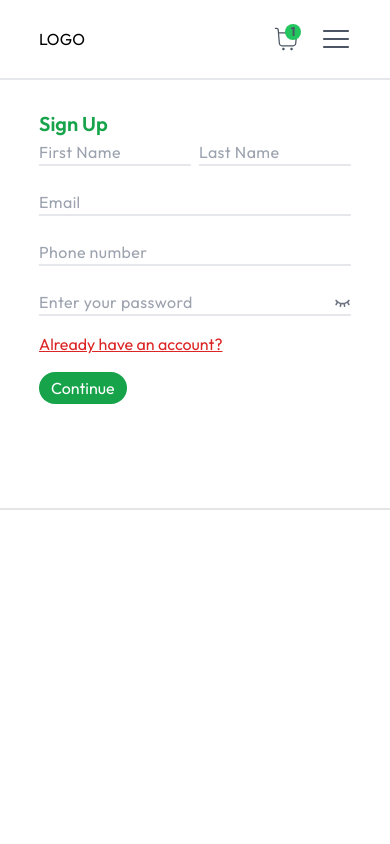
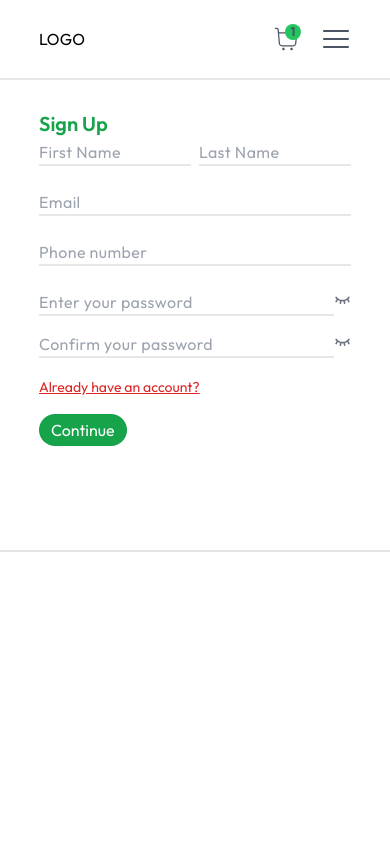
Before and after one commit to rossiKellss/Gaun-Ko-Sabji, a React (Vite) app in the folder frontend/: page /signup in a window 390 px wide. Shown: the top 844 px of the page. Built offline with nearby package versions, Linux system fonts and the light colour scheme.

Commit message:
signup validatiaon done

```diff
--- a/frontend/src/pages/SignUp.jsx
+++ b/frontend/src/pages/SignUp.jsx
@@ -12,7 +12,10 @@ import { useNavigate } from "react-router-dom";
 function SignUp() {
 
   const navigate = useNavigate();
-  const [showPassword, setShowPassword] = useState(false);
+  const [showPassword, setShowPassword] = useState({
+    password:false,
+    confirmPassword:false
+  });
   const [userCred, setUserCred] = useState({
     username: "",
     firstname: "",
@@ -30,20 +33,40 @@ function SignUp() {
 
   const validate=(value)=>{
     const errors={};
+    const emailRegex = /^[a-zA-Z0-9._%+-]+@[a-zA-Z0-9.-]+\.[a-zA-Z]{2,}$/;
+    // const passwordRegex = /^(?=.*[a-z])(?=.*[A-Z])(?=.*\d)(?=.*[@$!%*?&])[A-Za-z\d@$!%*?&]{8,}$/;
+
+
     if(!value.username){
-      errors.username="User name is required"
+      errors.username="User name is required!"
     }
     if(!value.firstname){
-      errors.firstname="First name is required"
+      errors.firstname="First name is required!"
     }
     if(!value.lastname){
-      errors.lastname="Last name is required"
+      errors.lastname="Last name is required!"
     }
     if(!value.email){
-      errors.email="Email is required"
+      errors.email="Email is required!"
+    }else if(!emailRegex.test(value.email)){
+      errors.email="Invalid Email"
+    }
+    if(!value.phone){
+      errors.phone="Phone is required!"
+
+    }else if(value.phone!=10){
+      errors.phone="Invalid phone number"
     }
     if(!value.password){
-      errors.password="Password is required"
+      errors.password="Password is required!"
+    }else if(!value.password.length<8){
+      errors.password="Password must be 8 characters long."
+    }
+    if(!value.confirmPassword){
+      errors.confirmPassword="Password is required"
+    }else if(value.confirmPassword!=value.password){
+      errors.confirmPassword="Password doesn't match"
+
     }
     return errors;
 
@@ -120,57 +143,67 @@ function SignUp() {
               className="w-full lg:text-lg"
               onSubmit={handleSubmit}
             >
-              <div className="w-full  mb-6 lg:mb-10 flex   gap-2">
+              <div className="w-full  mb-6 lg:mb-10 flex    gap-2">
+                <div className="">
                 <input
                   type="text"
                   name="firstname"
                   placeholder="First name"
-                  className="w-1/2 border-b-2 outline-none tracking-wide capitalize"
-                  required
+                  className="w-full border-b-2 outline-none tracking-wide capitalize"
+
                   onChange={(e) => {
                     getUserCred(e);
                   }}
                 />
+                  <p className="text-red-500 text-xs">{errors.firstname}</p>
+                </div>
+                <div>
                 <input
                   type="text"
                   name="lastname"
                   placeholder="Last name"
-                  className="w-1/2 border-b-2 outline-none tracking-wide capitalize "
-                  required
+                  className="w-full border-b-2 outline-none tracking-wide capitalize "
+
                   onChange={(e) => {
                     getUserCred(e);
                   }}
                 />
+                <p className="text-red-500 text-xs">{errors.lastname}</p>
+                </div>
+
               </div>
-              <div className="w-full border-b-2 mb-6 lg:mb-10">
+              <div className="w-full  mb-6 lg:mb-10">
                 <input
                   type="email"
-                  className="w-full outline-none tracking-wide "
+                  className="w-full outline-none tracking-wide border-b-2 "
                   placeholder="Email"
                   name="email"
                   onChange={(e) => {
                     getUserCred(e);
                   }}
                 />
+                <p className="text-red-500 text-xs">{errors.email}</p>
               </div>
-              <div className="w-full border-b-2 mb-6 lg:mb-10">
+              <div className="w-full  mb-6 lg:mb-10">
                 <input
                   type="number"
                   inputMode="numeric"
                   pattern="[0-9]*"
-                  className="w-full outline-none tracking-wide "
+                  className="w-full outline-none tracking-wide border-b-2"
                   placeholder="Phone number"
                   name="phone"
                   onChange={(e) => {
                     getUserCred(e);
                   }}
                 />
+                <p className="text-red-500 text-xs">{errors.phone}</p>
               </div>
 
-              <div className="w-full border-b-2 flex items-center mb-4 lg:mb-6">
+              <div className="w-full  flex flex-col  mb-4 lg:mb-6">
+                <div className="flex ">
                 <input
-                  type={`${showPassword ? "text" : "password"}`}
-                  className="w-full outline-none tracking-wide "
+                  type={`${showPassword.password ? "text" : "password"}`}
+                  className="w-full outline-none tracking-wide border-b-2"
                   placeholder="Enter your password"
                   name="password"
                   onChange={(e) => {
@@ -178,27 +211,66 @@ function SignUp() {
                   }}
                 />
 
-                {!showPassword && (
+                {!showPassword.password && (
                   <PiEyeClosedBold
                     className="text-gray-500 text-lg"
                     onClick={() => {
-                      setShowPassword(!showPassword);
+                      setShowPassword({...showPassword,password:!showPassword.password});
                     }}
                   />
                 )}
 
-                {showPassword && (
+                {showPassword.password && (
                   <PiEyeBold
                     className="text-gray-500 text-lg"
                     onClick={() => {
-                      setShowPassword(!showPassword);
+                      setShowPassword({...showPassword,password:!showPassword.password});
                     }}
                   />
                 )}
+
+                </div>
+
+                <p className="text-red-500 text-xs">{errors.password}</p>
+              </div>
+
+              <div className="w-full  flex flex-col  mb-4 lg:mb-6">
+                <div className="flex ">
+                <input
+                  type={`${showPassword.confirmPassword ? "text" : "password"}`}
+                  className="w-full outline-none tracking-wide border-b-2"
+                  placeholder="Confirm your password"
+                  name="confirmPassword"
+                  onChange={(e) => {
+                    getUserCred(e);
+                  }}
+                />
+
+                {!showPassword.confirmPassword && (
+                  <PiEyeClosedBold
+                    className="text-gray-500 text-lg"
+                    onClick={() => {
+                      setShowPassword({...showPassword,confirmPassword:!showPassword.confirmPassword});
+                    }}
+                  />
+                )}
+
+                {showPassword.confirmPassword && (
+                  <PiEyeBold
+                    className="text-gray-500 text-lg"
+                    onClick={() => {
+                      setShowPassword({...showPassword,confirmPassword:!showPassword.confirmPassword});
+                    }}
+                  />
+                )}
+
+                </div>
+
+                <p className="text-red-500 text-xs">{errors.confirmPassword}</p>
               </div>
               <div className="mb-4 lg:mb-8">
                 <Link to={"/login"}>
-                  <span className="underline text-red-600">
+                  <span className="underline text-sm text-red-600">
                     Already have an account?
                   </span>
                 </Link>
@@ -206,14 +278,14 @@ function SignUp() {
               <Button
                 content={"Continue"}
                 onClick={() => {
-                  onSubmit;
+                  onSubmit
                 }}
               />
             </form>
           </div>
         </div>
       </div>
-      <Footer />
+
     </div>
   );
 }
```
Also changed, not shown: 1 other file (tests, documents, lock files or other folders).
